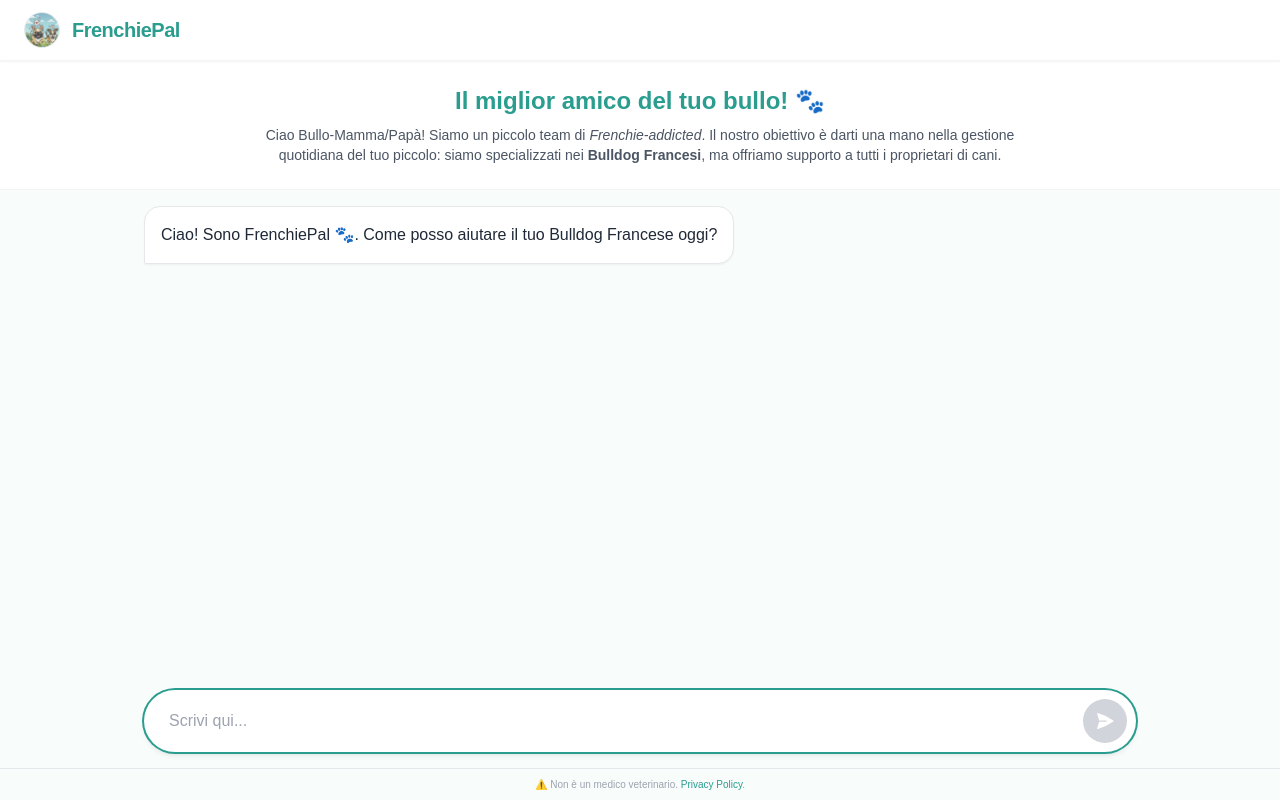
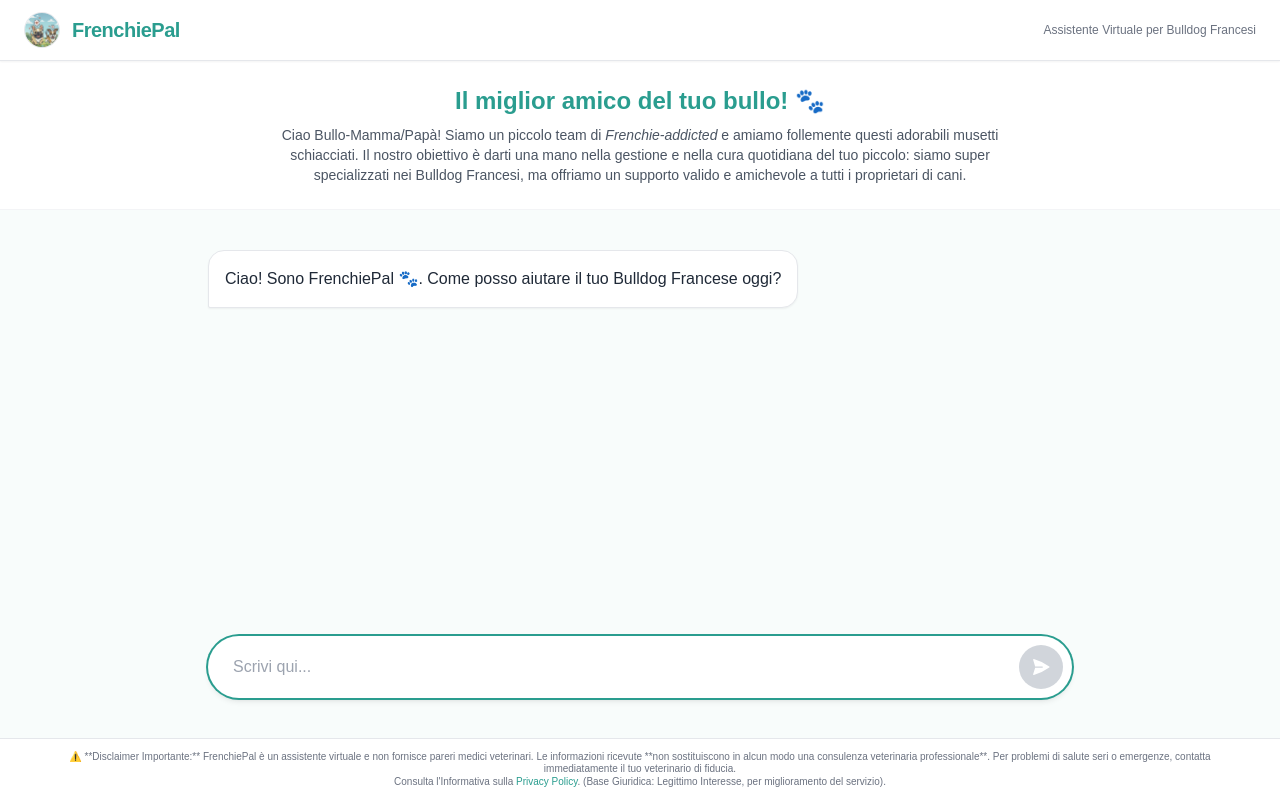
Before and after one commit to tartagliagiuseppe87-afk/frenchiepal, a Next.js app: page / in a window 1280 px wide. Built offline with nearby package versions, Linux system fonts and the light colour scheme.

Commit message:
Revise home page layout and add new content
Updated the home page layout and content, including a new virtual assistant description and a complete disclaimer.

```diff
--- a/pages/index.js
+++ b/pages/index.js
@@ -9,7 +9,7 @@ export default function Home() {
     <div className="flex flex-col h-screen bg-[#f8fcfb] font-poppins text-gray-800 overflow-hidden">
 
       {/* 1. HEADER (Logo e Nome) */}
-      <header className="flex-none py-3 px-4 md:px-6 flex items-center justify-between bg-white border-b border-gray-100 z-20 shadow-sm">
+      <header className="flex-none py-3 px-4 md:px-6 flex items-center justify-between bg-white border-b border-gray-200 z-20 shadow-sm">
         <div className="flex items-center gap-3">
             <div className="w-9 h-9 rounded-full overflow-hidden border border-gray-200">
                  <img src="/hero-image.jpg" alt="Logo" className="w-full h-full object-cover" />
@@ -18,32 +18,37 @@ export default function Home() {
                 FrenchiePal
             </h1>
         </div>
+        <div className="hidden md:block text-xs text-gray-500">
+            Assistente Virtuale per Bulldog Francesi
+        </div>
       </header>
 
-      {/* 2. SEZIONE INTRODUTTIVA (Ripristinata e integrata) */}
+      {/* 2. SEZIONE INTRODUTTIVA (Con descrizione) */}
       <div className="flex-none px-4 py-4 md:py-6 text-center bg-white border-b border-gray-100">
         <div className="max-w-3xl mx-auto">
             <h2 className="text-xl md:text-2xl font-bold text-[#2a9d8f] mb-2">
                 Il miglior amico del tuo bullo! 🐾
             </h2>
             <p className="text-xs md:text-sm text-gray-600 leading-relaxed">
-              Ciao Bullo-Mamma/Papà! Siamo un piccolo team di <em>Frenchie-addicted</em>.
-              Il nostro obiettivo è darti una mano nella gestione quotidiana del tuo piccolo:
-              siamo specializzati nei <strong>Bulldog Francesi</strong>, ma offriamo supporto a tutti i proprietari di cani.
+              Ciao Bullo-Mamma/Papà! Siamo un piccolo team di <em>Frenchie-addicted</em> e amiamo follemente questi adorabili musetti schiacciati.
+              Il nostro obiettivo è darti una mano nella gestione e nella cura quotidiana del tuo piccolo: siamo super specializzati nei Bulldog Francesi, ma offriamo un supporto valido e amichevole a tutti i proprietari di cani.
             </p>
         </div>
       </div>
 
-      {/* 3. AREA CHAT (Occupa tutto lo spazio rimanente) */}
-      <main className="flex-grow relative w-full max-w-5xl mx-auto flex flex-col overflow-hidden">
-        {/* Passiamo una prop opzionale se vuoi, ma il widget si adatta al contenitore */}
-        <ChatWidget />
+      {/* 3. AREA CHAT (Occupa tutto lo spazio rimanente e aggiunge padding per la card) */}
+      <main className="flex-grow relative w-full max-w-5xl mx-auto flex flex-col items-center justify-center p-4 md:p-6 overflow-hidden">
+        <div className="w-full max-w-4xl h-full flex flex-col">
+            <ChatWidget />
+        </div>
       </main>
 
-      {/* 4. FOOTER MINIMAL */}
-      <footer className="flex-none py-2 bg-[#f8fcfb] border-t border-gray-200 text-center z-20">
-        <p className="text-[10px] text-gray-400 px-4">
-          ⚠️ Non è un medico veterinario. <a href="/privacy" className="hover:underline text-[#2a9d8f]">Privacy Policy</a>.
+      {/* 4. FOOTER (Con Disclaimer Completo Ripristinato) */}
+      <footer className="flex-none py-3 px-4 text-center bg-white border-t border-gray-200 z-20">
+        <p className="text-[10px] text-gray-500 px-4 leading-tight">
+          ⚠️ **Disclaimer Importante:** FrenchiePal è un assistente virtuale e non fornisce pareri medici veterinari. Le informazioni ricevute **non sostituiscono in alcun modo una consulenza veterinaria professionale**. Per problemi di salute seri o emergenze, contatta immediatamente il tuo veterinario di fiducia.
+          <br />
+          Consulta l'Informativa sulla <a href="/privacy" className="hover:underline text-[#2a9d8f]">Privacy Policy</a>. (Base Giuridica: Legittimo Interesse, per miglioramento del servizio).
         </p>
       </footer>
 
```
